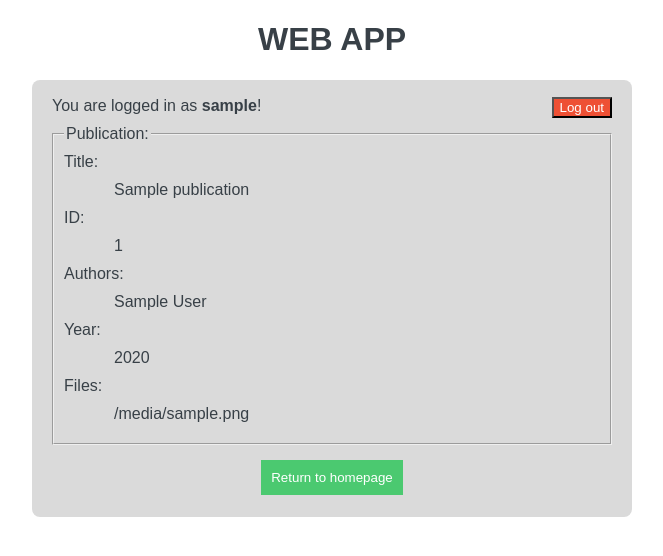
After one commit to DanielSporysz/publications-manager, a Flask app: template flask_web/app/templates/viewpublication.html in a window 1280 px wide. The commit adds this page. Shown: the top 556 px of the page, without its empty margins (308-971 px from the left). Run offline with Flask 2, Linux system fonts and the light colour scheme; the template is opened without the code that fills it: most values are stand-ins (such as "Sample title", 1, 10 or a date in 2020); parts of the project's set-up code (start-up, migrations or seed data) failed here and were passed over.

Commit message:
WEB client: file deletion, pub listing, viewing pubs, deleting pubs

```diff
--- a/docker-compose.yml
+++ b/docker-compose.yml
@@ -20,6 +20,8 @@ services:
       - web_db
     volumes:
       - ./flask_web/app:/var/www/app
+    environment:
+      FLASK_ENV: development
 
   pdf:
     build: flask_pdf
@@ -27,6 +29,8 @@ services:
       - pdf_db
     volumes:
       - ./flask_pdf/app:/var/pdf/app
+    environment:
+      FLASK_ENV: development
 
   web_db:
     image: redis
--- a/flask_web/app/app.py
+++ b/flask_web/app/app.py
@@ -76,12 +76,29 @@ def welcome():
         list_token = tokens_manager.create_getFileList_token(
             username.decode()).decode('ascii')
         zip_of_file_list = get_zip_of_file_list(username.decode(), list_token)
+        publications = get_pub_list(username)
 
         return render_template("welcome.html", package=zip_of_file_list,
-                               upload_token=upload_token, PDF=PDF, WEB=WEB, username=username.decode())
+                               upload_token=upload_token, PDF=PDF, WEB=WEB,
+                               username=username.decode(), publications=publications)
     else:
         return my_redirect("/login")
 
+
+def get_pub_list(username):
+    publications_titles = []
+    publications_ids = []
+
+    pub_ids = cache.hkeys(username)
+    if pub_ids is not None:
+        for pid in pub_ids:
+            string_pub = cache.hget(username, pid.decode()).decode()
+            pub = json.loads(string_pub)
+
+            publications_titles.append(pub["title"])
+            publications_ids.append(pub["id"])
+
+    return zip(publications_titles, publications_ids)
 
 def get_zip_of_file_list(username, list_token):
     req = requests.get("http://pdf:5000/files/" +
@@ -90,6 +107,7 @@ def get_zip_of_file_list(username, list_token):
     file_names = []
     file_ids = []
     download_tokens = []
+    delete_tokens = []
     if req.status_code == 200:
         payload = req.json()
         for fid in payload.keys():
@@ -99,8 +117,9 @@ def get_zip_of_file_list(username, list_token):
             file_names.append(payload[fid])
             file_ids.append(fid)
             download_tokens.append(token)
+            delete_tokens.append(tokens_manager.create_delete_token(username, fid).decode('ascii'))
 
-    return zip(file_names, file_ids, download_tokens)
+    return zip(file_names, file_ids, download_tokens, delete_tokens)
 
 
 @app.route('/logout')
@@ -113,6 +132,42 @@ def logout():
     response.set_cookie("session_id", "INVALIDATE", max_age=INVALIDATE)
     return response
 
+
+@app.route('/publication/<pid>', methods=['GET'])
+def view_publication(pid):
+    if len(pid) == 0:
+        return '<h1>PDF</h1> Missing publication id', 404
+
+    session_id = request.cookies.get('session_id')
+    username = sessions_manager.get_session_user(session_id)
+
+    if sessions_manager.validate_session(session_id) and username is not None:
+        publication_binary = cache.hget(username, pid)
+        if publication_binary is None:
+            return '<h1>PDF</h1> No such publication', 404
+
+        publication = json.loads(publication_binary.decode())
+        return render_template("viewpublication.html", username=username.decode(), publication=publication)
+    else:
+        return my_redirect("/login")
+
+@app.route('/delete/publication/<pid>', methods=['POST'])
+def delete_publication(pid):
+    if len(pid) == 0:
+        return '<h1>PDF</h1> Missing publication id', 404
+
+    session_id = request.cookies.get('session_id')
+    username = sessions_manager.get_session_user(session_id)
+
+    if sessions_manager.validate_session(session_id) and username is not None:
+        try:
+            cache.hdel(username, pid)
+            msg="Publication " + pid + " has been deleted successfully."
+        except:
+            msg="An error occured while deleting a publication!"
+        return render_template("callback.html", msg=msg, username=username.decode())
+    else:
+        return my_redirect("/login")
 
 @app.route('/callback')
 def uploaded():
@@ -132,6 +187,26 @@ def uploaded():
         msg = "Upload successfull, but no fid/file name returned."
     else:
         msg = "File " + str(fname) + " uploaded successfully."
+
+    return render_template("callback.html", msg=msg, username=username)
+
+@app.route('/callback-deletion')
+def deleted():
+    session_id = request.cookies.get('session_id')
+    if not session_id or not sessions_manager.validate_session(session_id):
+        return my_redirect("/login")
+
+    fid = request.args.get('fid') or request.headers.get('fid')
+    err = request.args.get('error')
+    username = sessions_manager.get_session_user(session_id).decode()
+
+    msg = []
+    if err:
+        msg = "Deletion failed: " + str(err)
+    elif not fid:
+        msg = "Deletion successfull, but no fid/file name returned."
+    else:
+        msg = "File " + str(fid) + " deleted successfully."
 
     return render_template("callback.html", msg=msg, username=username)
 
@@ -254,7 +329,6 @@ def create_pub():
         return '<h1>WEB</h1> Error during posting a publication.', 500
 
 
-# TODO handle publication update
 @app.route('/api/update-pub', methods=['PUT'])
 def update_pub():
     auth_token = request.form["auth_token"]
--- /dev/null
+++ b/flask_web/app/static/css/pubview.css
@@ -0,0 +1,13 @@
+label.pub.view.label {
+    width: 100%;
+    display: inline-block;
+}
+
+div.pub.field {
+    margin-left: 2.5em;
+    padding: 10px;
+}
+
+fieldset {
+    padding: 10px;
+}
--- a/flask_web/app/static/css/welcome.css
+++ b/flask_web/app/static/css/welcome.css
@@ -22,5 +22,15 @@ button.sendfile {
 
 a.downloadfile {
     display: inline-block;
-    width: 80%;
+    width: 89%;
+    margin-bottom: 5px;
 }
+
+form.del {
+    display: inline-block;
+    width: 10%;
+}
+
+img.trash {
+    height: 15px;
+}
--- /dev/null
+++ b/flask_web/app/templates/viewpublication.html
@@ -0,0 +1,43 @@
+<!doctype html>
+
+<head>
+    <meta charset="utf-8" />
+    <link rel="stylesheet" href="https://fonts.googleapis.com/icon?family=Material+Icons">
+    <link rel="shortcut icon" href="{{ url_for('static', filename='favicon.ico') }}">
+    <link rel="stylesheet" href="{{ url_for('static', filename='css/sharedstyle.css') }}">
+    <link rel="stylesheet" href="{{ url_for('static', filename='css/welcome.css') }}">
+    <link rel="stylesheet" href="{{ url_for('static', filename='css/pubview.css') }}">
+    <link rel="stylesheet" href="{{ url_for('static', filename='css/callback.css') }}">
+</head>
+
+<body>
+    <h1 class="h1 maintitle">WEB APP</h1>
+    <div class="div welcome">
+        <div class="div user">
+            You are logged in as <b>{{username}}</b>!
+            <form class="form logout" action="/logout" method="GET">
+                <button class="button logout" type="submit">Log out</button>
+            </form>
+        </div>
+
+        <fieldset class="fieldset">
+            <legend>Publication:</legend>
+            <label class="pub view label">Title:</label>
+            <div class="pub field"> {{publication["title"]}}</div>
+            <label class="pub view label">ID:</label>
+            <div class="pub field"> {{publication["id"]}}</div>
+            <label class="pub view label">Authors:</label>
+            <div class="pub field"> {{publication["authors"]}}</div>
+            <label class="pub view label">Year:</label>
+            <div class="pub field"> {{publication["year"]}}</div>
+            <label class="pub view label">Files:</label>
+            <div class="pub field"> {{publication["files"]}}</div>
+        </fieldset>
+
+        <div class="div return">
+            <form class="form return" action="/welcome" method="GET">
+                <button class="button return" type="submit">Return to homepage</button>
+            </form>
+        </div>
+    </div>
+</body>
```
Also changed, not shown: flask_pdf/app/app.py (+17 -8 lines), flask_web/app/templates/welcome.html (+35 -2 lines), flask_web/app/static/trash_small.svg (added).
